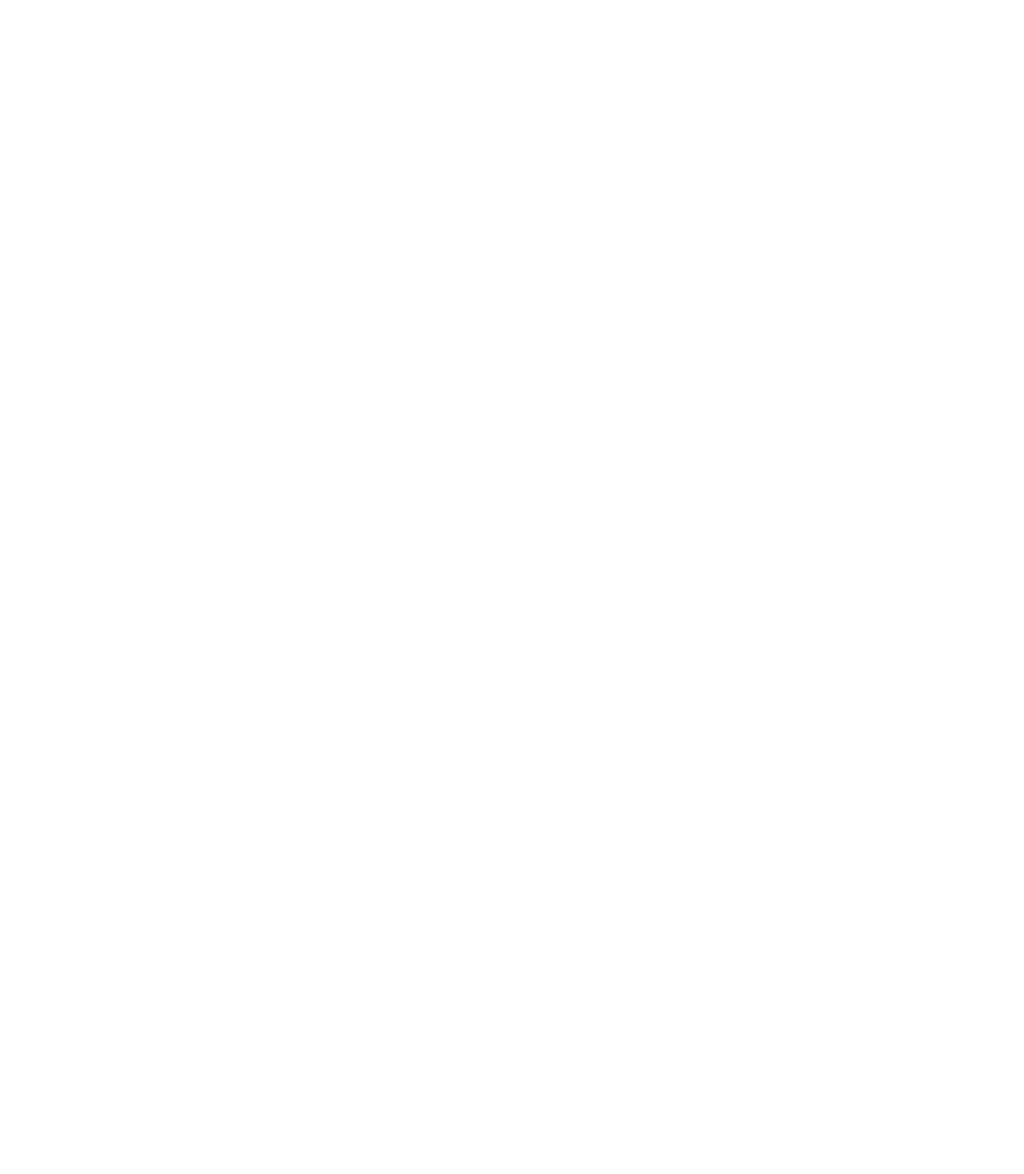
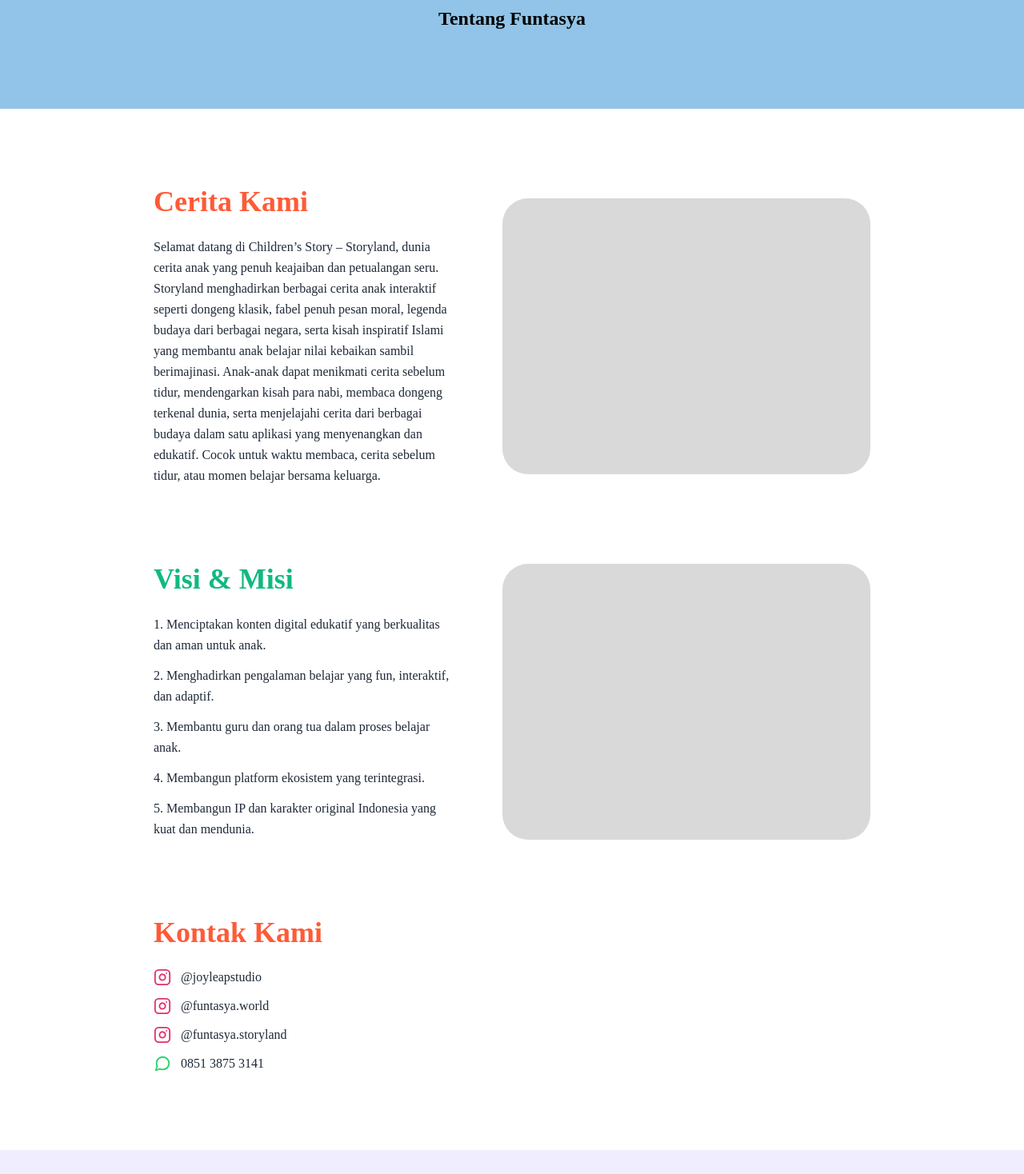
Before and after one commit to farurin/storyland-funtasya, a React (Vite) app in the folder storyland-react/: page /about in a window 1280 px wide. Before the commit this address had no page. Shown: the part 202-1670 px from the top of the page at 80% size. Before the commit the page ends 800 px from the top, so only its background shows below. Built offline with nearby package versions, Linux system fonts and the light colour scheme; a web font is replaced by a local one.

Commit message:
create about us page

```diff
--- a/storyland-react/src/App.jsx
+++ b/storyland-react/src/App.jsx
@@ -11,6 +11,7 @@
 import BookDetail from "./pages/BookDetail";
 import BookPreviewModal from "./components/BookPreviewModal";
 import Profile from "./pages/Profile";
+import About from "./pages/About"; // 1. Tambahkan import halaman About
 
 export default function App() {
   return (
@@ -39,6 +40,9 @@
           {/* Profile */}
           <Route path="/profile" element={<Profile />} />
 
+          {/* About Us */}
+          <Route path="/about" element={<About />} />
+
           {/* Rute yang dijaga satpam */}
           <Route element={<ProtectedRoute />}></Route>
         </Route>
--- a/storyland-react/src/components/Footer.jsx
+++ b/storyland-react/src/components/Footer.jsx
@@ -1,4 +1,5 @@
 import React from "react";
+import { Link } from "react-router-dom";
 import LogoFuntasya from "/images/logo-funtasya.png";
 
 const IconInstagram = () => (
@@ -99,7 +100,6 @@
 export default function FooterComponent() {
   return (
     <footer className="w-full">
-      {/* Bagian Konten Utama */}
       <div className="mx-3 md:mx-20 lg:mx-42 px-6 py-12">
         <div className="grid grid-cols-1 md:grid-cols-3 gap-10">
           {/* Kolom 1: Logo & Social Media */}
@@ -149,7 +149,11 @@
           {/* Kolom 3: About Us & Newsletter */}
           <div className="flex flex-col gap-4">
             <div>
-              <h4 className="font-semibold text-purple-500 mb-1">About Us</h4>
+              <Link to="/about" onClick={() => window.scrollTo(0, 0)}>
+                <h4 className="font-semibold text-purple-500 mb-1 hover:underline cursor-pointer inline-block">
+                  About Us
+                </h4>
+              </Link>
             </div>
             <div>
               <p className="font-semibold text-sm text-gray-700">Newsletter</p>
--- /dev/null
+++ b/storyland-react/src/pages/About.jsx
@@ -0,0 +1,133 @@
+import React, { useEffect } from "react";
+import CtaDownload from "../components/CtaDownload";
+
+const IconPinkInsta = () => (
+  <svg
+    width="22"
+    height="22"
+    viewBox="0 0 24 24"
+    fill="none"
+    stroke="#E1306C"
+    strokeWidth="2"
+    strokeLinecap="round"
+    strokeLinejoin="round"
+  >
+    <rect x="2" y="2" width="20" height="20" rx="5" ry="5"></rect>
+    <path d="M16 11.37A4 4 0 1 1 12.63 8 4 4 0 0 1 16 11.37z"></path>
+    <line x1="17.5" y1="6.5" x2="17.51" y2="6.5"></line>
+  </svg>
+);
+
+const IconGreenWA = () => (
+  <svg
+    width="22"
+    height="22"
+    viewBox="0 0 24 24"
+    fill="none"
+    stroke="#25D366"
+    strokeWidth="2"
+    strokeLinecap="round"
+    strokeLinejoin="round"
+  >
+    <path d="M21 11.5a8.38 8.38 0 0 1-.9 3.8 8.5 8.5 0 0 1-7.6 4.7 8.38 8.38 0 0 1-3.8-.9L3 21l1.9-5.7a8.38 8.38 0 0 1-.9-3.8 8.5 8.5 0 0 1 4.7-7.6 8.38 8.38 0 0 1 3.8-.9h.5a8.48 8.48 0 0 1 8 8v.5z"></path>
+  </svg>
+);
+
+const About = () => {
+  useEffect(() => {
+    window.scrollTo(0, 0);
+  }, []);
+
+  return (
+    <div className="w-full">
+      {/* 1. Banner */}
+      <div className="w-full bg-[#91C4E8] py-20 md:py-24 flex items-center justify-center text-center">
+        <h1 className="text-xl md:text-2xl font-bold text-black leading-snug">
+          Banner
+          <br />
+          Tentang Funtasya
+        </h1>
+      </div>
+
+      {/* Container Utama */}
+      <div className="mx-3 md:mx-20 lg:mx-42 px-6 py-16 md:py-24 flex flex-col gap-16 md:gap-24">
+        {/* 2. Cerita Kami */}
+        <div className="flex flex-col md:flex-row gap-10 md:gap-16 items-center">
+          <div className="flex-1">
+            <h2 className="text-3xl md:text-4xl font-extrabold text-[#FF5A36] mb-6">
+              Cerita Kami
+            </h2>
+            <p className="text-gray-800 leading-relaxed text-justify md:text-left text-sm md:text-base">
+              Selamat datang di Children’s Story – Storyland, dunia cerita anak
+              yang penuh keajaiban dan petualangan seru. Storyland menghadirkan
+              berbagai cerita anak interaktif seperti dongeng klasik, fabel
+              penuh pesan moral, legenda budaya dari berbagai negara, serta
+              kisah inspiratif Islami yang membantu anak belajar nilai kebaikan
+              sambil berimajinasi. Anak-anak dapat menikmati cerita sebelum
+              tidur, mendengarkan kisah para nabi, membaca dongeng terkenal
+              dunia, serta menjelajahi cerita dari berbagai budaya dalam satu
+              aplikasi yang menyenangkan dan edukatif. Cocok untuk waktu
+              membaca, cerita sebelum tidur, atau momen belajar bersama
+              keluarga.
+            </p>
+          </div>
+          {/* Placeholder Gambar Kanan */}
+          <div className="w-full md:w-100 xl:w-115 aspect-4/3 bg-[#D9D9D9] rounded-4xl shrink-0"></div>
+        </div>
+
+        {/* 3. Visi & Misi */}
+        <div className="flex flex-col md:flex-row gap-10 md:gap-16 items-center">
+          <div className="flex-1">
+            <h2 className="text-3xl md:text-4xl font-extrabold text-[#10B981] mb-6">
+              Visi & Misi
+            </h2>
+            <ol className="list-decimal list-inside text-gray-800 space-y-3 leading-relaxed text-sm md:text-base font-medium">
+              <li>
+                Menciptakan konten digital edukatif yang berkualitas dan aman
+                untuk anak.
+              </li>
+              <li>
+                Menghadirkan pengalaman belajar yang fun, interaktif, dan
+                adaptif.
+              </li>
+              <li>Membantu guru dan orang tua dalam proses belajar anak.</li>
+              <li>Membangun platform ekosistem yang terintegrasi.</li>
+              <li>
+                Membangun IP dan karakter original Indonesia yang kuat dan
+                mendunia.
+              </li>
+            </ol>
+          </div>
+          {/* Placeholder Gambar Kanan */}
+          <div className="w-full md:w-100 xl:w-115 aspect-4/3 bg-[#D9D9D9] rounded-4xl shrink-0"></div>
+        </div>
+
+        {/* 4. Kontak Kami */}
+        <div className="flex flex-col">
+          <h2 className="text-3xl md:text-4xl font-extrabold text-[#FF5A36] mb-6">
+            Kontak Kami
+          </h2>
+          <div className="flex flex-col gap-3 font-medium text-gray-800 text-sm md:text-base">
+            <div className="flex items-center gap-3">
+              <IconPinkInsta /> @joyleapstudio
+            </div>
+            <div className="flex items-center gap-3">
+              <IconPinkInsta /> @funtasya.world
+            </div>
+            <div className="flex items-center gap-3">
+              <IconPinkInsta /> @funtasya.storyland
+            </div>
+            <div className="flex items-center gap-3">
+              <IconGreenWA /> 0851 3875 3141
+            </div>
+          </div>
+        </div>
+      </div>
+
+      {/* 5. CTA Section */}
+      <CtaDownload />
+    </div>
+  );
+};
+
+export default About;
```
